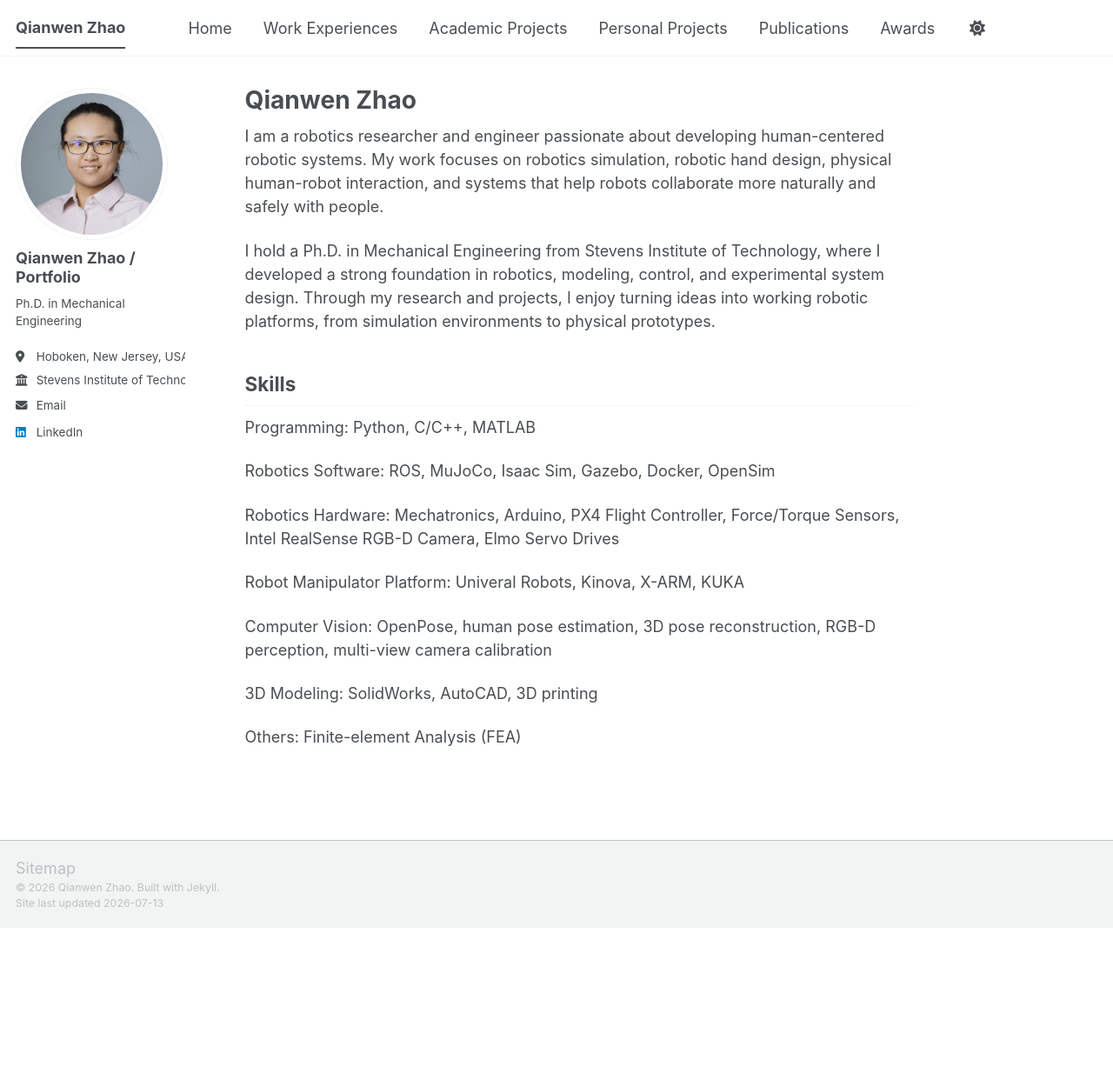
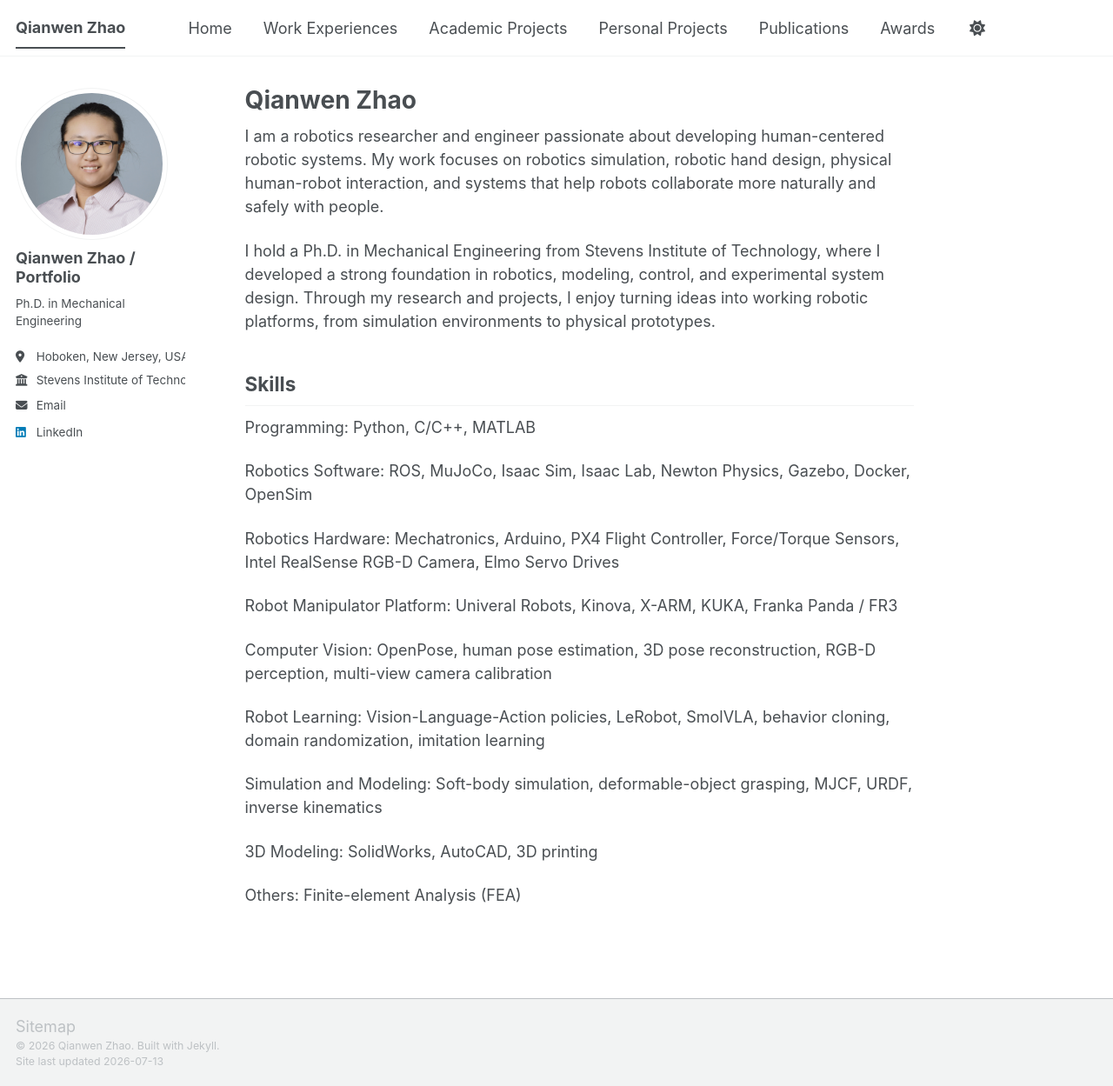
Before and after one commit to QianwenZhao/qianwenzhao.github.io, a Jekyll site: the page built from _pages/QZ-home.md, in a window 1280 px wide and 1249 px high. Shown: the whole window at 87% size. Built offline with Jekyll 4.4.1, drawn with Linux system fonts in a browser that asks for light colours; a script bundle is joined from its source files by our own code; library files that are not in the unit come from our copies.

```diff
--- a/_pages/QZ-home.md
+++ b/_pages/QZ-home.md
@@ -50,13 +50,17 @@ I am based in Hoboken, New Jersey, and study at Stevens Institute of Technology.
 
 Programming: Python, C/C++, MATLAB
 
-Robotics Software: ROS, MuJoCo, Isaac Sim, Gazebo, Docker, OpenSim
+Robotics Software: ROS, MuJoCo, Isaac Sim, Isaac Lab, Newton Physics, Gazebo, Docker, OpenSim
 
 Robotics Hardware: Mechatronics, Arduino, PX4 Flight Controller, Force/Torque Sensors, Intel RealSense RGB-D Camera, Elmo Servo Drives
 
-Robot Manipulator Platform: Univeral Robots, Kinova, X-ARM, KUKA
+Robot Manipulator Platform: Univeral Robots, Kinova, X-ARM, KUKA, Franka Panda / FR3
 
 Computer Vision: OpenPose, human pose estimation, 3D pose reconstruction, RGB-D perception, multi-view camera calibration
+
+Robot Learning: Vision-Language-Action policies, LeRobot, SmolVLA, behavior cloning, domain randomization, imitation learning
+
+Simulation and Modeling: Soft-body simulation, deformable-object grasping, MJCF, URDF, inverse kinematics
 
 3D Modeling: SolidWorks, AutoCAD, 3D printing
 
```
Also changed, not shown: _pages/QZ-personal-projects.md (+24 -0 lines), 1 other file.
